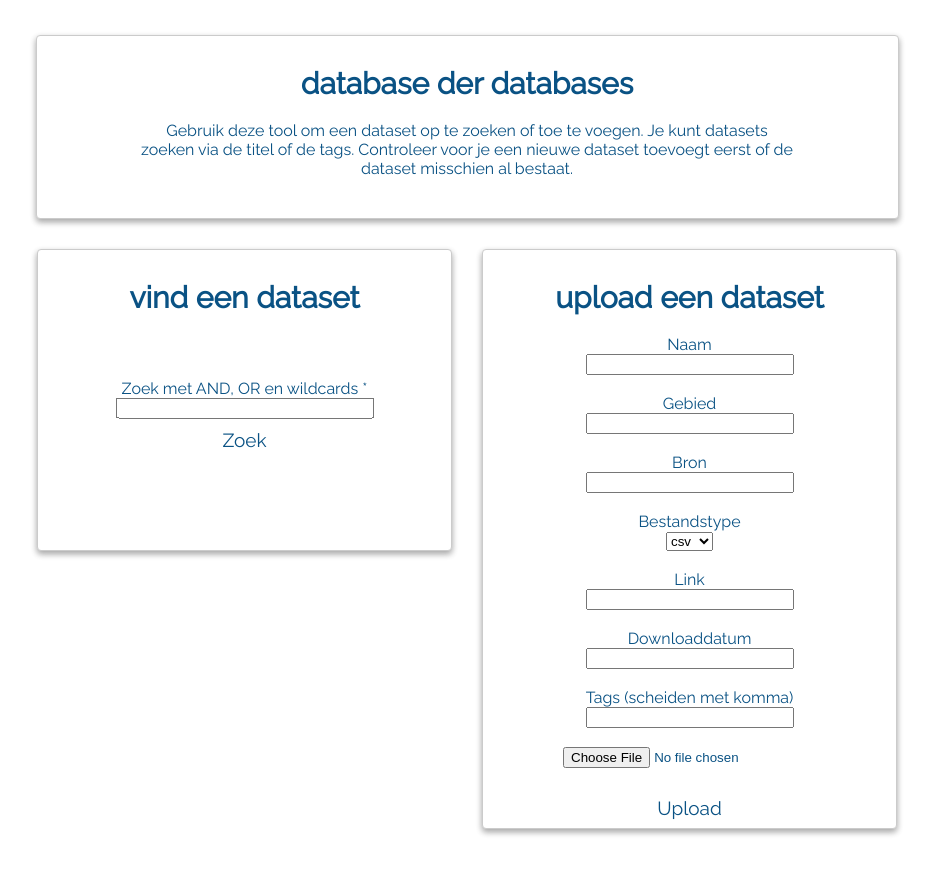
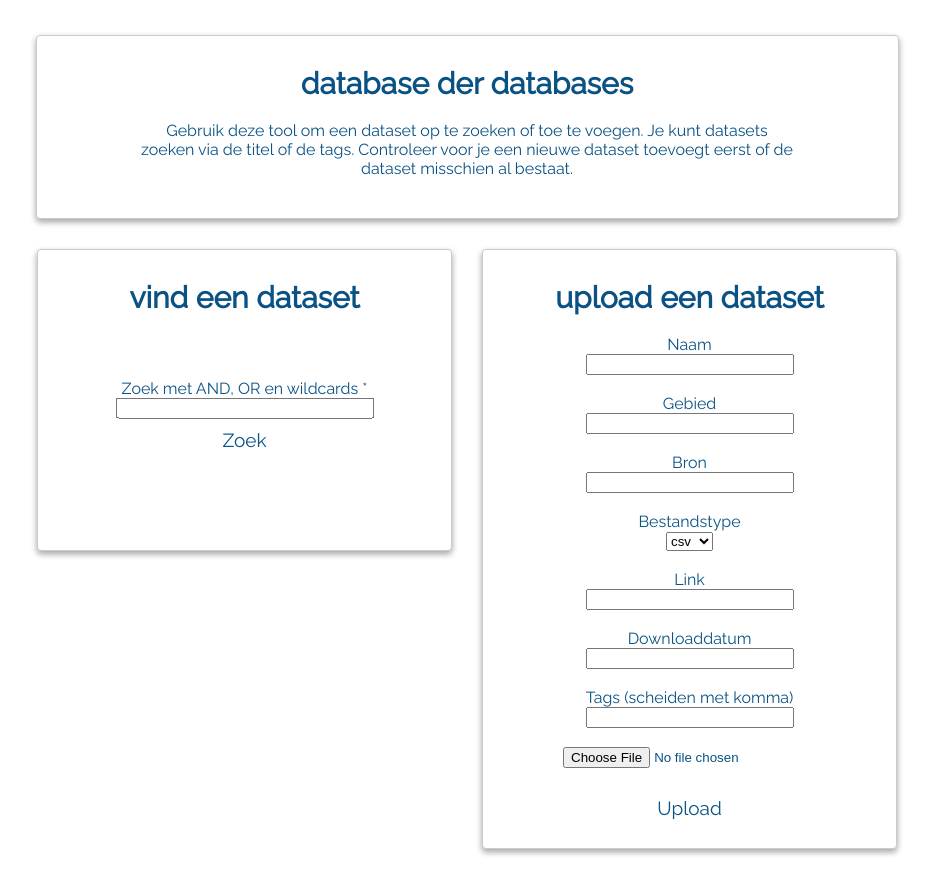
Before and after one commit to ducoquelicot/vrtnws, a React (Create React App) app in the folder client/: page / in a window 1280 px wide. Shown: the top 894 px of the page, without its empty margins (173-1107 px from the left). Built offline with nearby package versions, Linux system fonts and the light colour scheme.

Commit message:
changes 22/1

```diff
--- a/client/src/App.css
+++ b/client/src/App.css
@@ -23,7 +23,7 @@
   display: grid;
   grid-gap: 30px 30px;
   grid-template-columns: repeat(auto-fit, minmax(400px, 1fr));
-  grid-template-rows: 300px 250px 1fr;
+  grid-template-rows: 300px 270px 1fr;
   justify-content: center;
 }
 
```
